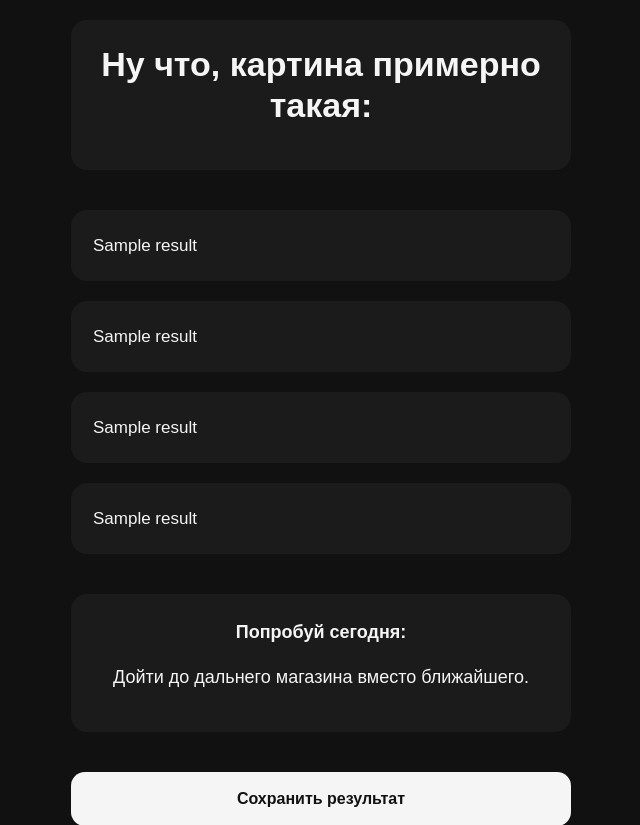
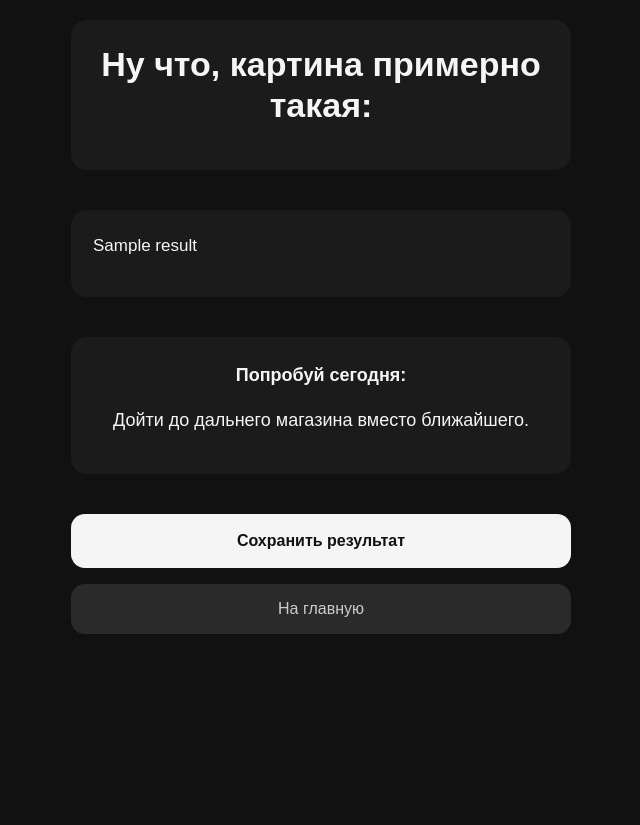
Before and after one commit to k-kopeykin/punk_zozh, a Flask app: template templates/result.html in a window 1280 px wide. Shown: the top 825 px of the page, without its empty margins (319-959 px from the left). After the commit the page ends 634 px from the top, so only its background shows below. Run offline with Flask 3, Linux system fonts and the light colour scheme; the template is opened without the code that fills it: most values are stand-ins (such as "Sample title", 1, 10 or a date in 2020).

Commit message:
мелкие недочеты в result.html

```diff
--- a/app.py
+++ b/app.py
@@ -21,7 +21,7 @@
         for category in request.form:
             answers[category] = (request.form[category])
         results = score_result(answers)
-        return render_template('result.html', results=results)
+    return render_template('result.html', results=results)
 
 
 
--- a/functions.py
+++ b/functions.py
@@ -4,7 +4,7 @@
 
 def score_result(answers):
 
-    with open('text.json', 'r', encoding='utf-8') as f:
+    with open('texts.json', 'r', encoding='utf-8') as f:
         texts = json.load(f)
         result = []
         for category in answers:
--- a/static/style.css
+++ b/static/style.css
@@ -252,3 +252,7 @@
 
     margin-bottom: 12px;
 }
+
+.result-card p {
+    margin-bottom: 16px;
+}
--- a/templates/result.html
+++ b/templates/result.html
@@ -29,42 +29,12 @@
             <!-- Один блок результата -->
 
             <div class="result-card">
-
+                {%for result in results%}
                 <p>
-                    {{results[0]}}
+                    {{result}}
                 </p>
-
+                {%endfor%}
             </div>
-
-            <!-- Следующий блок -->
-
-            <div class="result-card">
-
-                <p>
-                    {{results[1]}}
-                </p>
-
-            </div>
-
-            <!-- И так далее -->
-
-            <div class="result-card">
-
-                <p>
-                    {{results[2]}}
-                </p>
-
-            </div>
-
-
-            <div class="result-card">
-
-                <p>
-                    {{results[3]}}
-                </p>
-
-            </div>
-
 
         </section>
 
```
